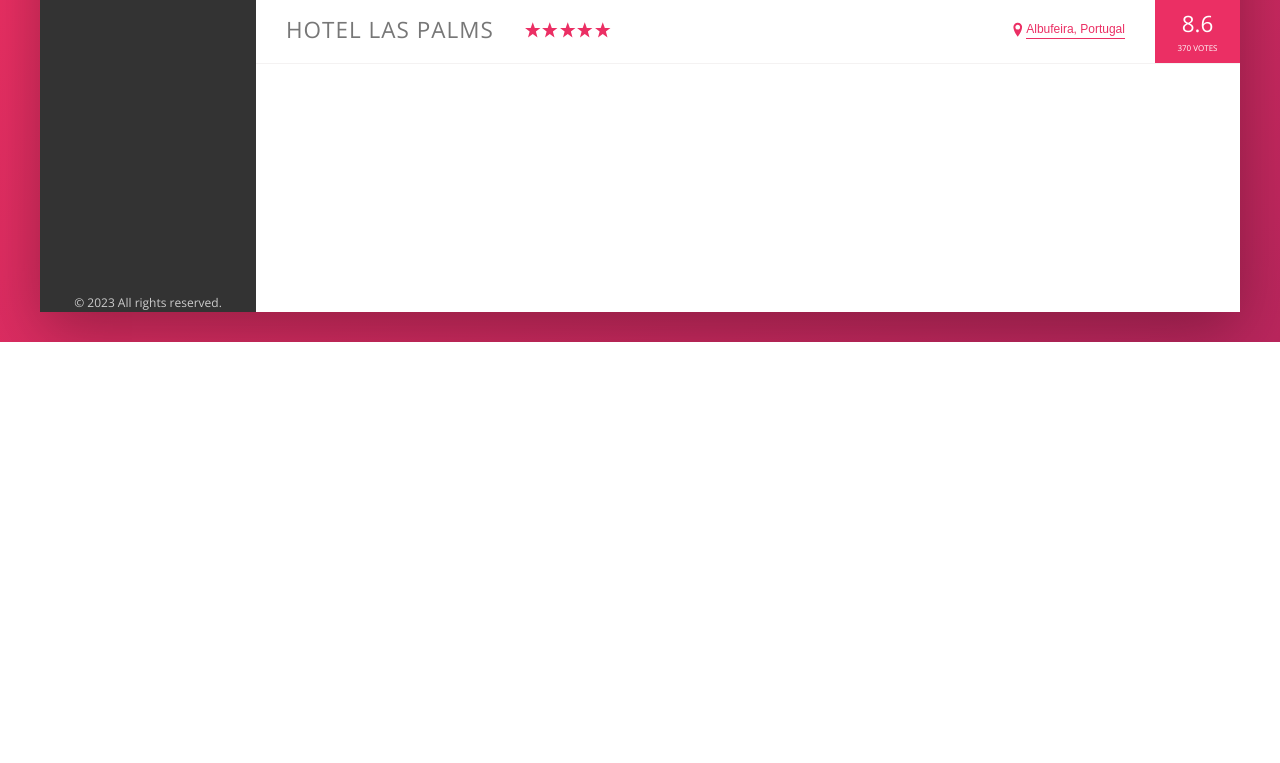
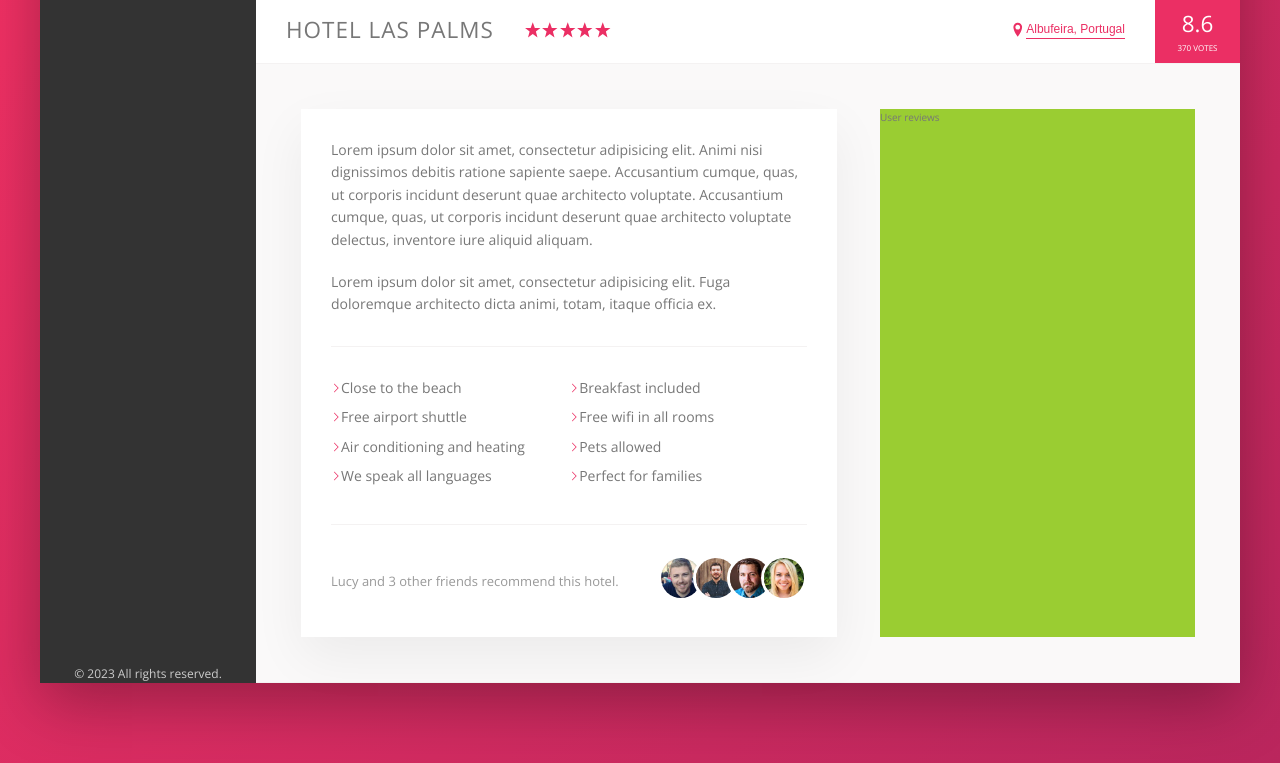
Before and after one commit to reni17/booking-app, a website: page index.html in a window 1280 px wide. Shown: the part 538-1301 px from the top of the page. Before the commit the page ends 880 px from the top, so only its background shows below. Drawn offline with nearby package versions, Linux system fonts and the light colour scheme.

Commit message:
Create description section

```diff
--- a/index.html
+++ b/index.html
@@ -128,6 +128,42 @@
                         <div class="overview__rating-count">370 votes</div>
                     </div>
                    </div>
+
+                   <div class="detail">
+                    <div class="description">
+                        <p class="paragraph">
+                            Lorem ipsum dolor sit amet, consectetur adipisicing elit. Animi nisi dignissimos debitis ratione sapiente saepe. Accusantium cumque, quas, ut corporis incidunt deserunt quae architecto voluptate.
+                            Accusantium cumque, quas, ut corporis incidunt deserunt quae architecto voluptate delectus, inventore iure aliquid aliquam.
+                        </p>
+                        <p class="paragraph">
+                            Lorem ipsum dolor sit amet, consectetur adipisicing elit. Fuga doloremque architecto dicta animi, totam, itaque officia ex.
+                        </p>
+                        <ul class="list">
+                            <li class="list__item">Close to the beach</li>
+                            <li class="list__item">Breakfast included</li>
+                            <li class="list__item">Free airport shuttle</li>
+                            <li class="list__item">Free wifi in all rooms</li>
+                            <li class="list__item">Air conditioning and heating</li>
+                            <li class="list__item">Pets allowed</li>
+                            <li class="list__item">We speak all languages</li>
+                            <li class="list__item">Perfect for families</li>
+                        </ul>
+                        <div class="recommend">
+                            <p class="recommend__count">
+                                Lucy and 3 other friends recommend this hotel.
+                            </p>
+                            <div class="recommend__friends">
+                                <img src="img/user-3.jpg" alt="Friend 1" class="recommend__photo">
+                                <img src="img/user-4.jpg" alt="Friend 2" class="recommend__photo">
+                                <img src="img/user-5.jpg" alt="Friend 3" class="recommend__photo">
+                                <img src="img/user-6.jpg" alt="Friend 4" class="recommend__photo">
+                            </div>
+                        </div>
+                    </div>
+                    <div class="user-reviews">
+                        User reviews
+                    </div>
+                   </div>
                 </main>
             </div>
         </div>
--- a/sass/_components.scss
+++ b/sass/_components.scss
@@ -210,7 +210,7 @@
 
     display: flex;
     align-items: center;
-    border-bottom: 1px solid var(--color-grey-light-2);
+    border-bottom: var(--line);
 
     &__heading {
         font-size: 2.25rem;
@@ -303,3 +303,73 @@
         box-shadow: none;
     }
 }
+
+
+//PARAGRAPH
+.paragraph:not(:last-of-type) {
+    margin-bottom: 2rem;
+}
+
+
+//LIST
+
+.list {
+    list-style: none;
+    padding: 3rem 0;
+    margin: 3rem 0;
+    border-top: var(--line);
+    border-bottom: var(--line);
+
+    display: flex;
+    flex-wrap: wrap;
+
+    &__item {
+        flex: 0 0 50%;
+        margin-bottom: .7rem;
+    }
+
+    &__item::before {
+        content: "";
+        display: inline-block;
+        height: 1rem;
+        width: 1rem;
+
+        //older browsers
+        // background-image: url(../img/chevron-thin-right.svg);
+
+        //newer browser - masks
+        background-color: var(--color-primary);
+        -webkit-mask-image: url(../img/chevron-thin-right.svg);
+        -webkit-mask-size: cover;
+    }
+}
+
+//RECOMMEND
+
+.recommend {
+    font-size: 1.3rem;
+    color: var(--color-grey-dark-3);
+
+    display: flex;
+    align-items: center;
+
+    &__count {
+        margin-right: auto;
+    }
+
+    &__friends {
+
+    }
+
+    &__photo {
+        box-sizing: content-box;
+        height: 4rem;
+        width: 4rem;
+        border-radius: 50%;
+        border: 3px solid white;
+
+        &:not(:last-child) {
+            margin-right: -1.5rem;
+        }
+    }
+}
--- a/sass/base.scss
+++ b/sass/base.scss
@@ -31,6 +31,9 @@ Grey dark 3: #999
     --color-grey-dark-3: #999;
 
     --shadow-dark:  0 2rem 6rem rgba(0, 0, 0,  .3);
+    --shadow-light:  0 2rem 5rem rgba(0,0,0,.06);
+
+    --line: 1px solid var(--color-grey-light-2);
 
 }
 
--- a/sass/layout.scss
+++ b/sass/layout.scss
@@ -37,7 +37,27 @@ min-height: 50rem;
 .hotel-view {
     background-color: #fff;
 
-    //test
-    height: 70rem;
     flex: 1;
 }
+
+.detail {
+ display: flex;
+ padding: 4.5rem;
+ background-color: var(--color-grey-light-1);
+ border-bottom: var(--line);
+}
+
+.description {
+    font-size: 1.4rem;
+ background-color: #fff;
+ box-shadow: var(--shadow-light);
+ padding: 3rem;
+ flex: 0 0 60%;
+ margin-right: 4.25rem;
+}
+
+.user-reviews {
+    background-color: yellowgreen;
+    flex: 1;
+
+}
```
Also changed, not shown: css/style.css.
